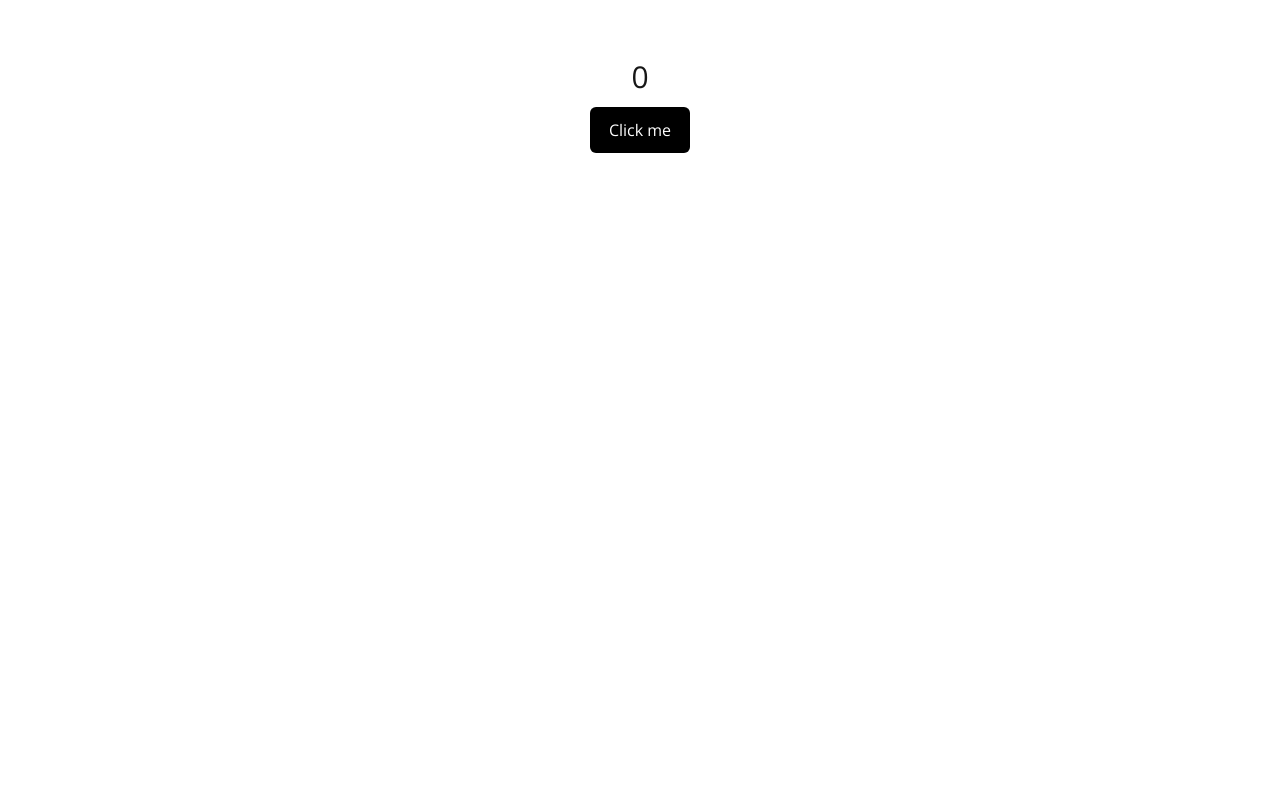
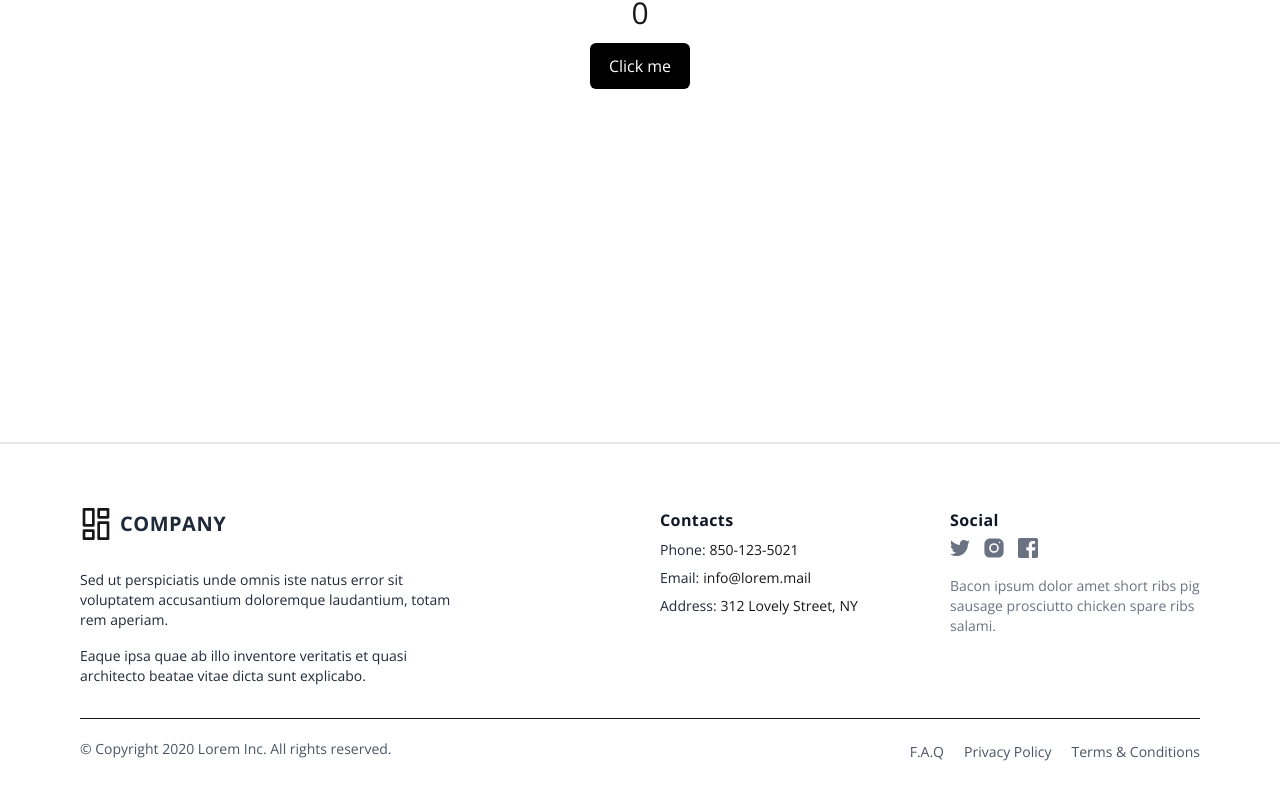
Before and after one commit to anda-g/nextjs-getting-demo, a Next.js app: page / in a window 1280 px wide. Shown: the part 358-1158 px from the top of the page. Before the commit the page ends 864 px from the top, so only its background shows below. Built offline with nearby package versions, Linux system fonts and the light colour scheme.

Commit message:
feat: swr for fetching data

```diff
--- a/package.json
+++ b/package.json
@@ -13,7 +13,8 @@
     "next": "15.3.3",
     "react": "^19.0.0",
     "react-dom": "^19.0.0",
-    "styled-components": "^6.1.19"
+    "styled-components": "^6.1.19",
+    "swr": "^2.3.3"
   },
   "devDependencies": {
     "@eslint/eslintrc": "^3",
--- a/src/app/api/hello/route.ts
+++ /dev/null
@@ -1,10 +0,0 @@
-"use server";
-import { NextResponse } from "next/server";
-
-export async function GET() {
-  return NextResponse.json({
-    message: "Hello from App Router API!",
-    status: 200,
-    data: null,
-  });
-}
--- /dev/null
+++ b/src/app/api/v1/users/route.ts
@@ -0,0 +1,46 @@
+import { NextRequest, NextResponse } from "next/server";
+
+export async function GET() {
+  return response<User>(200, users);
+}
+
+export async function POST(req: NextRequest) {
+  console.log("this");
+  const body = req.json();
+  const { id, username } = await body;
+  if (!id || !username) {
+    return error(400, "Cannot create user");
+  }
+  const user: User = {
+    id: id,
+    username: username,
+  };
+  users.push(user);
+  return response<User>(201, Array<User>(user));
+}
+
+type User = {
+  id: number;
+  username: string;
+};
+
+const users = [
+  {
+    id: 1,
+    username: "heng",
+  },
+];
+
+function response<T>(status: number, data: T[]): NextResponse {
+  return NextResponse.json({
+    status: status,
+    data: data,
+  });
+}
+
+function error(status: number, message: string): NextResponse {
+  return NextResponse.json({
+    status: status,
+    message: message,
+  });
+}
--- a/src/app/globals.css
+++ b/src/app/globals.css
@@ -20,3 +20,7 @@
   background: var(--background);
   color: var(--foreground);
 }
+
+body::-webkit-scrollbar {
+  display: none;
+}
--- a/src/app/layout.tsx
+++ b/src/app/layout.tsx
@@ -4,6 +4,7 @@
 import { Suspense } from "react";
 import { Open_Sans } from "next/font/google";
 import Loading from "./loading";
+import FooterComponent from "@/components/footer/FooterComponent";
 
 const open_sans = Open_Sans({
   weight: ["400", "700"],
@@ -26,6 +27,7 @@
       <body className={open_sans.className}>
         <NavBarComponent />
         <Suspense fallback={<Loading />}>{children}</Suspense>
+        <FooterComponent />
       </body>
     </html>
   );
--- a/src/app/page.tsx
+++ b/src/app/page.tsx
@@ -1,8 +1,10 @@
 "use client";
 import { useEffect, useState } from "react";
+// import { User } from "@/types/userType";
 
 export default function Home() {
   const [count, setCount] = useState(0);
+  // const [user, setUser] = useState < User[]> ([]);
   useEffect(() => {
     window.addEventListener("keypress", (e) => {
       if (e.code === "Enter") {
--- a/src/app/product/[id]/page.tsx
+++ b/src/app/product/[id]/page.tsx
@@ -10,8 +10,7 @@
 };
 
 async function getProductById(id: string): Promise<Product> {
-  const BASE_URL = `https://dummyjson.com/products/${id}`;
-  const res = await fetch(BASE_URL);
+  const res = await fetch(`${process.env.BASE_API_URL}${id}`);
   if (!res.ok) {
     throw new Error("Network error");
   }
--- /dev/null
+++ b/src/components/footer/FooterComponent.tsx
@@ -0,0 +1,155 @@
+import Link from "next/link";
+import React from "react";
+
+export default function FooterComponent() {
+  return (
+    <footer className="px-20 pt-16 w-full bg-white border-t-2 border-gray-200">
+      <div className="grid gap-10 row-gap-6 mb-8 sm:grid-cols-2 lg:grid-cols-4">
+        <div className="sm:col-span-2">
+          <Link
+            href="/"
+            aria-label="Go home"
+            title="Company"
+            className="inline-flex items-center"
+          >
+            <svg
+              className="w-8 text-deep-purple-accent-400"
+              viewBox="0 0 24 24"
+              strokeLinejoin="round"
+              strokeWidth="2"
+              strokeLinecap="round"
+              strokeMiterlimit="10"
+              stroke="currentColor"
+              fill="none"
+            >
+              <rect x="3" y="1" width="7" height="12"></rect>
+              <rect x="3" y="17" width="7" height="6"></rect>
+              <rect x="14" y="1" width="7" height="6"></rect>
+              <rect x="14" y="11" width="7" height="12"></rect>
+            </svg>
+            <span className="ml-2 text-xl font-bold tracking-wide text-gray-800 uppercase">
+              Company
+            </span>
+          </Link>
+          <div className="mt-6 lg:max-w-sm">
+            <p className="text-sm text-gray-800">
+              Sed ut perspiciatis unde omnis iste natus error sit voluptatem
+              accusantium doloremque laudantium, totam rem aperiam.
+            </p>
+            <p className="mt-4 text-sm text-gray-800">
+              Eaque ipsa quae ab illo inventore veritatis et quasi architecto
+              beatae vitae dicta sunt explicabo.
+            </p>
+          </div>
+        </div>
+        <div className="space-y-2 text-sm">
+          <p className="text-base font-bold tracking-wide text-gray-900">
+            Contacts
+          </p>
+          <div className="flex">
+            <p className="mr-1 text-gray-800">Phone:</p>
+            <a
+              href="tel:850-123-5021"
+              aria-label="Our phone"
+              title="Our phone"
+              className="transition-colors duration-300 text-deep-purple-accent-400 hover:text-deep-purple-800"
+            >
+              850-123-5021
+            </a>
+          </div>
+          <div className="flex">
+            <p className="mr-1 text-gray-800">Email:</p>
+            <a
+              href="mailto:info@lorem.mail"
+              aria-label="Our email"
+              title="Our email"
+              className="transition-colors duration-300 text-deep-purple-accent-400 hover:text-deep-purple-800"
+            >
+              info@lorem.mail
+            </a>
+          </div>
+          <div className="flex">
+            <p className="mr-1 text-gray-800">Address:</p>
+            <a
+              href="https://www.google.com/maps"
+              target="_blank"
+              rel="noopener noreferrer"
+              aria-label="Our address"
+              title="Our address"
+              className="transition-colors duration-300 text-deep-purple-accent-400 hover:text-deep-purple-800"
+            >
+              312 Lovely Street, NY
+            </a>
+          </div>
+        </div>
+        <div>
+          <span className="text-base font-bold tracking-wide text-gray-900">
+            Social
+          </span>
+          <div className="flex items-center mt-1 space-x-3">
+            <Link
+              href="/"
+              className="text-gray-500 transition-colors duration-300 hover:text-deep-purple-accent-400"
+            >
+              <svg viewBox="0 0 24 24" fill="currentColor" className="h-5">
+                <path d="M24,4.6c-0.9,0.4-1.8,0.7-2.8,0.8c1-0.6,1.8-1.6,2.2-2.7c-1,0.6-2,1-3.1,1.2c-0.9-1-2.2-1.6-3.6-1.6 c-2.7,0-4.9,2.2-4.9,4.9c0,0.4,0,0.8,0.1,1.1C7.7,8.1,4.1,6.1,1.7,3.1C1.2,3.9,1,4.7,1,5.6c0,1.7,0.9,3.2,2.2,4.1 C2.4,9.7,1.6,9.5,1,9.1c0,0,0,0,0,0.1c0,2.4,1.7,4.4,3.9,4.8c-0.4,0.1-0.8,0.2-1.3,0.2c-0.3,0-0.6,0-0.9-0.1c0.6,2,2.4,3.4,4.6,3.4 c-1.7,1.3-3.8,2.1-6.1,2.1c-0.4,0-0.8,0-1.2-0.1c2.2,1.4,4.8,2.2,7.5,2.2c9.1,0,14-7.5,14-14c0-0.2,0-0.4,0-0.6 C22.5,6.4,23.3,5.5,24,4.6z"></path>
+              </svg>
+            </Link>
+            <Link
+              href="/"
+              className="text-gray-500 transition-colors duration-300 hover:text-deep-purple-accent-400"
+            >
+              <svg viewBox="0 0 30 30" fill="currentColor" className="h-6">
+                <circle cx="15" cy="15" r="4"></circle>
+                <path d="M19.999,3h-10C6.14,3,3,6.141,3,10.001v10C3,23.86,6.141,27,10.001,27h10C23.86,27,27,23.859,27,19.999v-10   C27,6.14,23.859,3,19.999,3z M15,21c-3.309,0-6-2.691-6-6s2.691-6,6-6s6,2.691,6,6S18.309,21,15,21z M22,9c-0.552,0-1-0.448-1-1   c0-0.552,0.448-1,1-1s1,0.448,1,1C23,8.552,22.552,9,22,9z"></path>
+              </svg>
+            </Link>
+            <Link
+              href="/"
+              className="text-gray-500 transition-colors duration-300 hover:text-deep-purple-accent-400"
+            >
+              <svg viewBox="0 0 24 24" fill="currentColor" className="h-5">
+                <path d="M22,0H2C0.895,0,0,0.895,0,2v20c0,1.105,0.895,2,2,2h11v-9h-3v-4h3V8.413c0-3.1,1.893-4.788,4.659-4.788 c1.325,0,2.463,0.099,2.795,0.143v3.24l-1.918,0.001c-1.504,0-1.795,0.715-1.795,1.763V11h4.44l-1,4h-3.44v9H22c1.105,0,2-0.895,2-2 V2C24,0.895,23.105,0,22,0z"></path>
+              </svg>
+            </Link>
+          </div>
+          <p className="mt-4 text-sm text-gray-500">
+            Bacon ipsum dolor amet short ribs pig sausage prosciutto chicken
+            spare ribs salami.
+          </p>
+        </div>
+      </div>
+      <div className="flex flex-col-reverse justify-between pt-5 pb-10 border-t lg:flex-row">
+        <p className="text-sm text-gray-600">
+          © Copyright 2020 Lorem Inc. All rights reserved.
+        </p>
+        <ul className="flex flex-col mb-3 space-y-2 lg:mb-0 sm:space-y-0 sm:space-x-5 sm:flex-row">
+          <li>
+            <Link
+              href="/"
+              className="text-sm text-gray-600 transition-colors duration-300 hover:text-deep-purple-accent-400"
+            >
+              F.A.Q
+            </Link>
+          </li>
+          <li>
+            <Link
+              href="/"
+              className="text-sm text-gray-600 transition-colors duration-300 hover:text-deep-purple-accent-400"
+            >
+              Privacy Policy
+            </Link>
+          </li>
+          <li>
+            <Link
+              href="/"
+              className="text-sm text-gray-600 transition-colors duration-300 hover:text-deep-purple-accent-400"
+            >
+              Terms &amp; Conditions
+            </Link>
+          </li>
+        </ul>
+      </div>
+    </footer>
+  );
+}
--- a/src/components/header/NavBarComponent.tsx
+++ b/src/components/header/NavBarComponent.tsx
@@ -6,13 +6,13 @@
 export default function NavBarComponent() {
   const path = usePathname();
   return (
-    <header className="w-full h-16 px-20 flex justify-center items-center border-2 border-gray-200">
+    <header className="w-full fixed z-50 h-16 px-20 flex justify-center items-center border-2 bg-white border-gray-200">
       <nav className="w-full flex items-center justify-between ">
         <Link href={"/"} className="font-bold text-lg">
           Company
         </Link>
 
-        <ul className="flex gap-5">
+        <ul className="flex gap-5 z-50">
           {menuItem.map((menu, index) => (
             <li key={index}>
               <Link
```
Also changed, not shown: src/app/product/page.tsx (+15 -12 lines), src/components/product/ProductCard.tsx (+22 -12 lines), src/types/userType.ts (added, +75 -0 lines), 1 other file (tests, documents, lock files or other folders).
